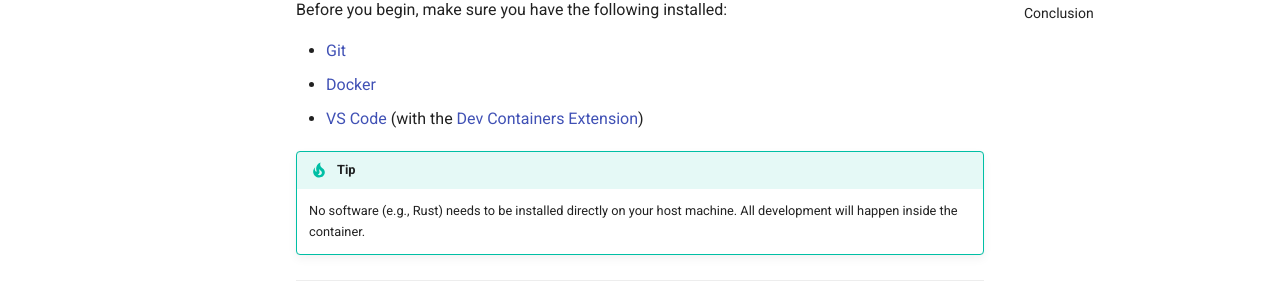
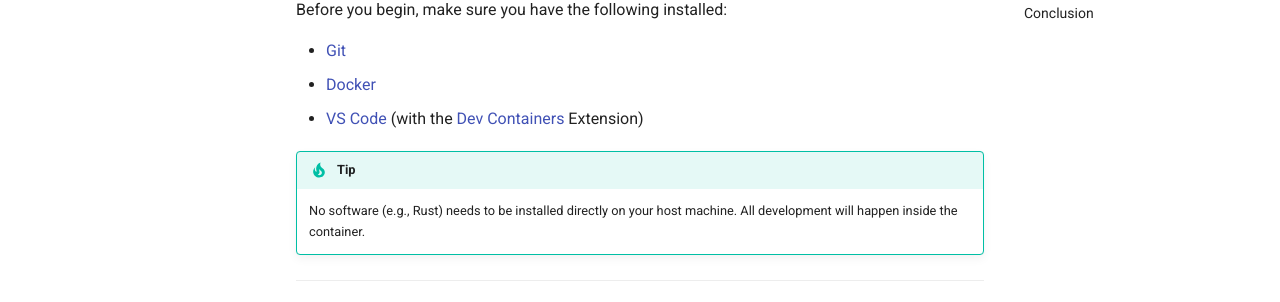
Before and after one commit to HJEunc/comp423-course-notes, an MkDocs documentation site: the page built from docs/tutorials/rust-setup.md, in a window 1280 px wide and 900 px high. Shown: the part 359-661 px from the top of the window. Built offline with MkDocs 1.6.1 and Material for MkDocs 9.7.7, drawn with Linux system fonts in a browser that asks for light colours.

Commit message:
Fixed typo

```diff
--- a/docs/tutorials/rust-setup.md
+++ b/docs/tutorials/rust-setup.md
@@ -11,7 +11,7 @@ Before you begin, make sure you have the following installed:
 
 * [Git](https://git-scm.com/book/en/v2/Getting-Started-Installing-Git)
 * [Docker](https://www.docker.com/products/docker-desktop)
-* [VS Code](https://code.visualstudio.com/) (with the [Dev Containers Extension](https://marketplace.visualstudio.com/items?itemName=ms-vscode-remote.remote-containers))
+* [VS Code](https://code.visualstudio.com/) (with the [Dev Containers](https://marketplace.visualstudio.com/items?itemName=ms-vscode-remote.remote-containers) Extension)
 !!! Tip
     No software (e.g., Rust) needs to be installed directly on your host machine. All development will happen inside the container.
 
```
